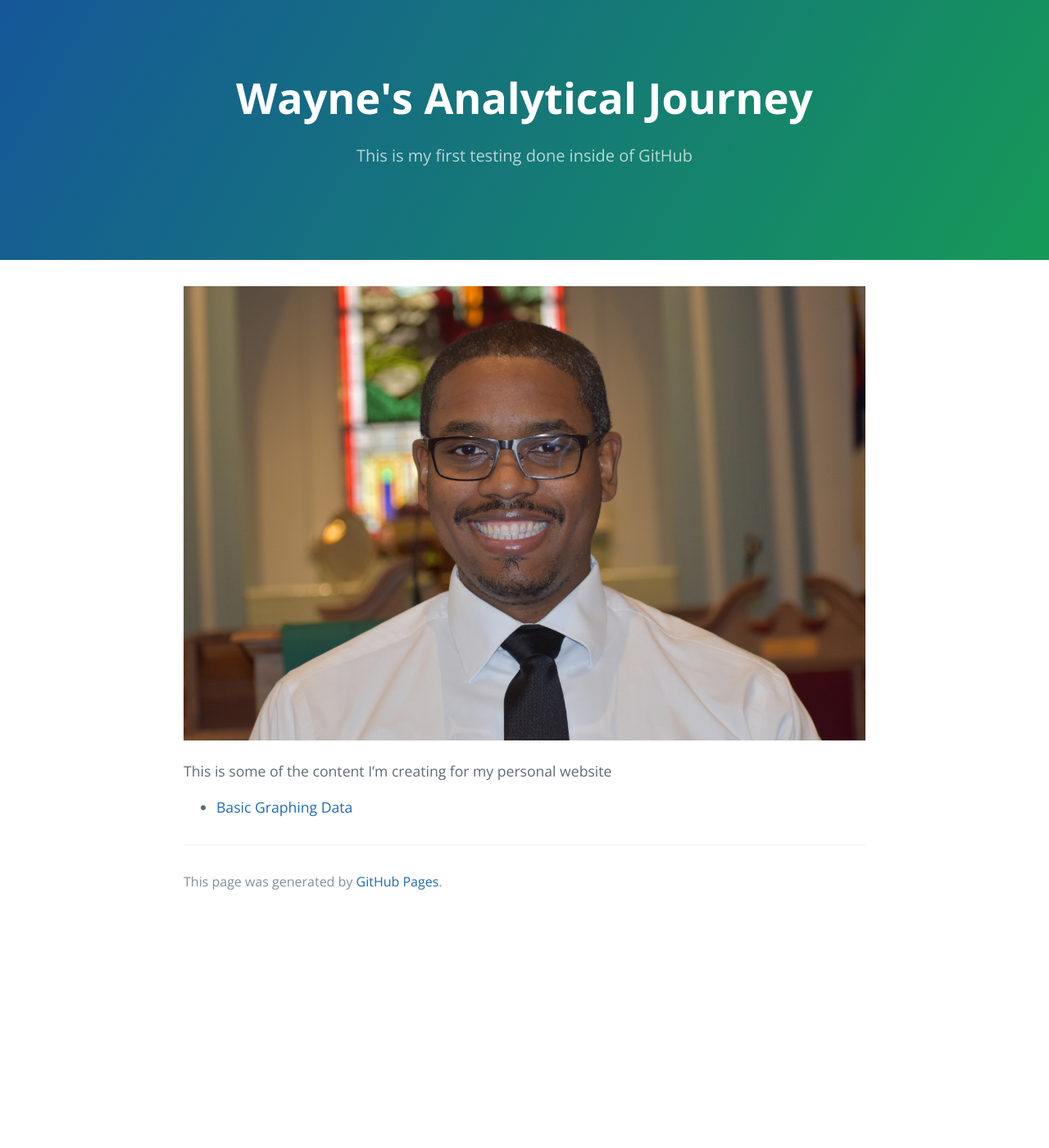
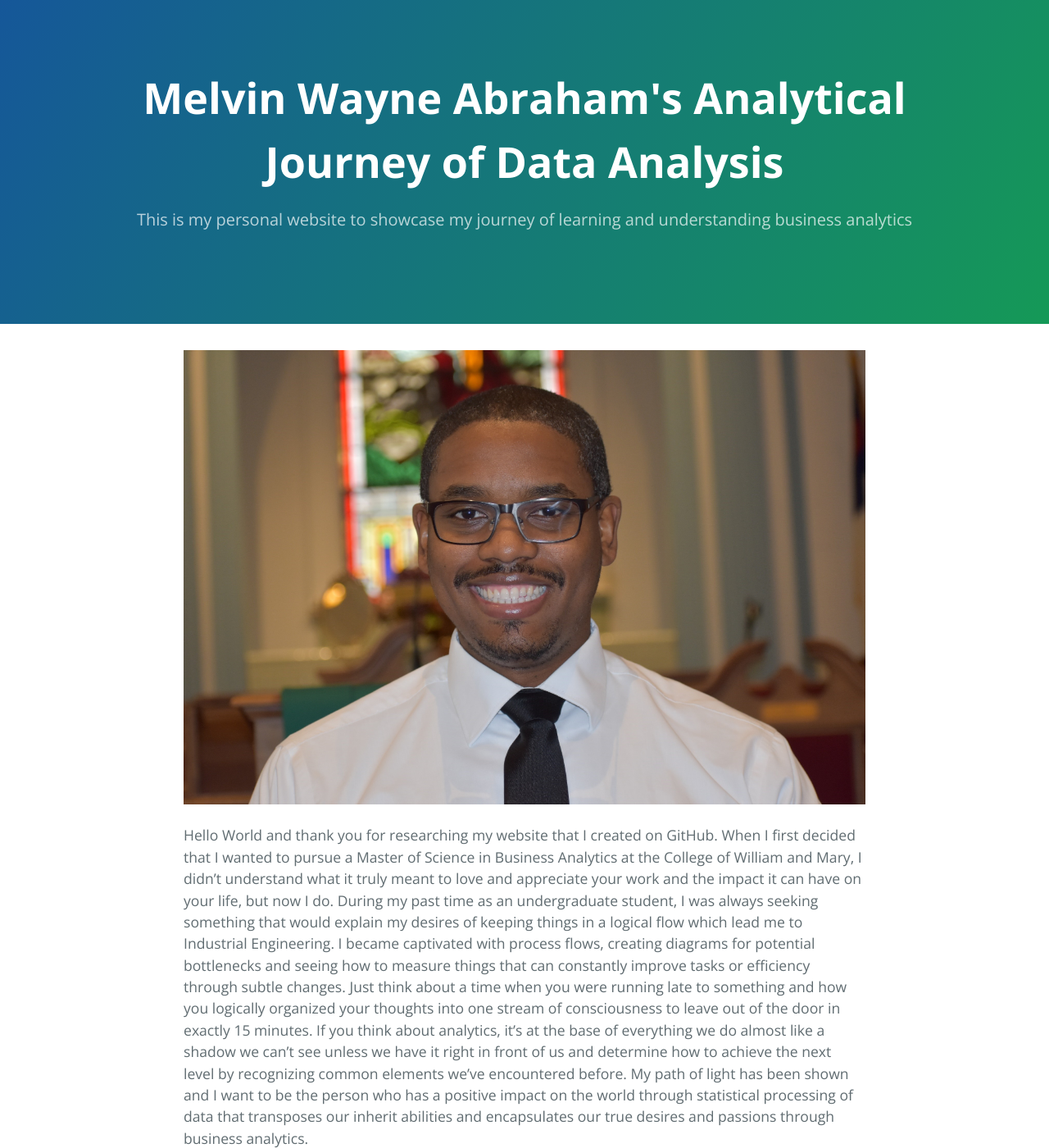
Before and after one commit to EnGinear87/EnGinear87.github.io, a Jekyll site: the page built from index.md, in a window 1280 px wide and 1400 px high. Shown: the whole window at 82% size. Built offline with Jekyll 4.4.1, drawn with Linux system fonts in a browser that asks for light colours; our own code applies the rules of GitHub Pages for plain Markdown files.

Commit message:
Update index.md
updated title, description and gave a brief bio description of why I am doing this website

```diff
--- a/index.md
+++ b/index.md
@@ -1,9 +1,11 @@
 ---
-title: Wayne's Analytical Journey
-description: This is my first testing done inside of GitHub
+title: Melvin Wayne Abraham's Analytical Journey of Data Analysis
+description: This is my personal website to showcase my journey of learning and understanding business analytics
 ---
 
 ![My Picture](/Pictures/MelvinWayneAbraham_2020.jpg)
 
+Hello World and thank you for researching my website that I created on GitHub.  When I first decided that I wanted to pursue a Master of Science in Business Analytics at the College of William and Mary, I didn’t understand what it truly meant to love and appreciate your work and the impact it can have on your life, but now I do.  During my past time as an undergraduate student, I was always seeking something that would explain my desires of keeping things in a logical flow which lead me to Industrial Engineering. I became captivated with process flows, creating diagrams for potential bottlenecks and seeing how to measure things that can constantly improve tasks or efficiency through subtle changes.  Just think about a time when you were running late to something and how you logically organized your thoughts into one stream of consciousness to leave out of the door in exactly 15 minutes.  If you think about analytics, it’s at the base of everything we do almost like a shadow we can’t see unless we have it right in front of us and determine how to achieve the next level by recognizing common elements we’ve encountered before.  My path of light has been shown and I want to be the person who has a positive impact on the world through statistical processing of data that transposes our inherit abilities and encapsulates our true desires and passions through business analytics.
+
 This is some of the content I'm creating for my personal website
 - [Basic Graphing Data](./Basic Graphing Data/index.md)
```
